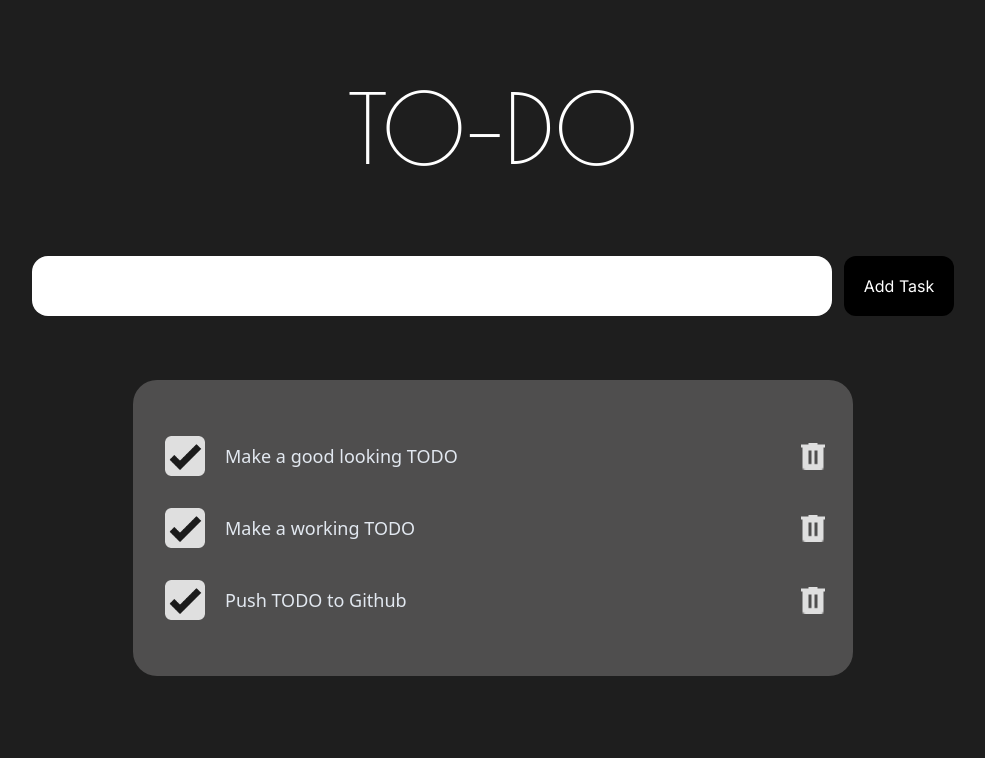
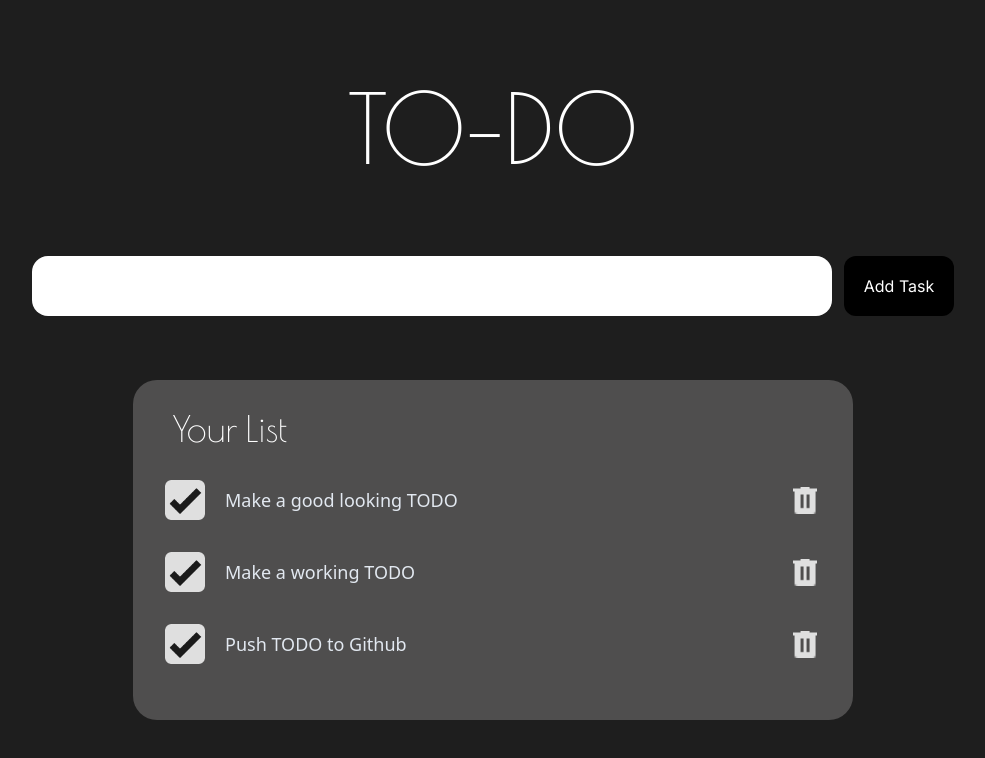
Before and after one commit to abbiebabu/TodoApp, a React (Vite) app: page / in a window 1280 px wide. Shown: the top 758 px of the page, without its empty margins (147-1132 px from the left). Built offline with nearby package versions, Linux system fonts and the light colour scheme; a web font is replaced by a local one.

Commit message:
some ui changes

```diff
--- a/src/App.jsx
+++ b/src/App.jsx
@@ -15,6 +15,8 @@
         </div>
         {/* todo list */}
         <div className="my-16 mx-70 bg-[#4F4E4E] rounded-3xl py-6">
+          <h1 className="text-4xl px-10 mt-1 poiret-one">Your List</h1>
+
           <TodoItems text={"Make a good looking TODO"} />
           <TodoItems text={"Make a working TODO"} />
           <TodoItems text={"Push TODO to Github"} />
--- a/src/components/TodoItems.jsx
+++ b/src/components/TodoItems.jsx
@@ -9,7 +9,7 @@
         <img className="h-10 w-10" src={tick} alt="" />
         <p className="text-slate-200 text-[18px]">{text}</p>
       </div>
-      <img src={del} alt="" className="w-6 cursor-pointer mx-2" />
+      <img src={del} alt="" className="w-6 cursor-pointer mr-4" />
     </div>
   );
 };
```
